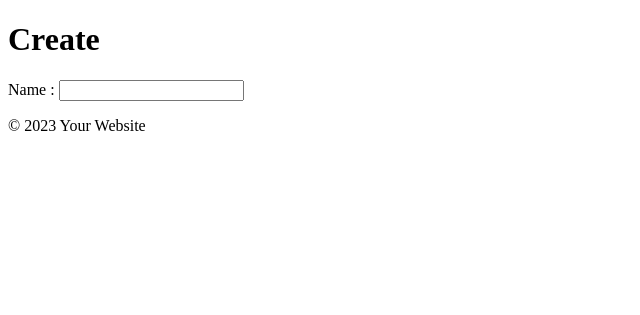
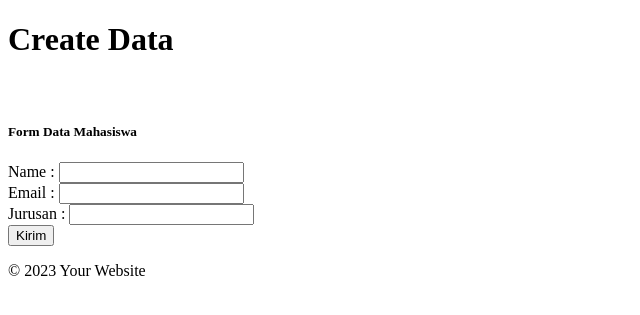
Before and after one commit to Wasthu-T/RestApiPhpGerabahTeam, a PHP site: page /create.php in a window 1280 px wide. Shown: the part 47-362 px from the top of the page, without its empty margins (0-640 px from the left). Run offline with PHP 8.4, Linux system fonts and the light colour scheme; data that the repository does not hold is empty.

Commit message:
Add files via upload

```diff
--- a/create.php
+++ b/create.php
@@ -9,16 +9,39 @@ $data = query("SELECT * FROM data");
 
 <?php ob_start(); ?>
 <!-- ubah disini -->
-<h1>Create</h1>
-<form action="">
-    <label for="name">Name :</label>
-    <input type="text">
+<div class="d-flex justify-content-center align-item-center" style="height: 10vh;">
+    <h1 class="text-center">Create Data</h1>
+</div>
+<form action="process_create.php" method="POST" class="mt-4">
+<div class="container mt-5">
+    <div class="row justify-content-center">
+        <div class="col-md-6">
+            <div class="card">
+                <div class="card-body">
+                    <h5 class="card-title">Form Data Mahasiswa</h5>
+                    <form action="process_create.php" method="POST">
+                        <div class="mb-3">
+                            <label for="name" class="form-label">Name :</label>
+                            <input type="text" class="form-control" name="nama_mhs" required>
+                        </div>
+                        <div class="mb-3">
+                            <label for="email" class="form-label">Email :</label>
+                            <input type="email" class="form-control" name="email" required>
+                        </div>
+                        <div class="mb-3">
+                            <label for="jurusan" class="form-label">Jurusan :</label>
+                            <input type="text" class="form-control" name="jurusan" required>
+                        </div>
+                        <button type="submit" class="btn btn-primary">Kirim</button>
+                    </form>
+                </div>
+            </div>
+        </div>
+    </div>
+</div>
 </form>
 <!-- end ubah -->
 <?php $content = ob_get_clean(); ?>
-
-
-
 <?php
 $title = 'Create Page';
 require('layout.php');
```
